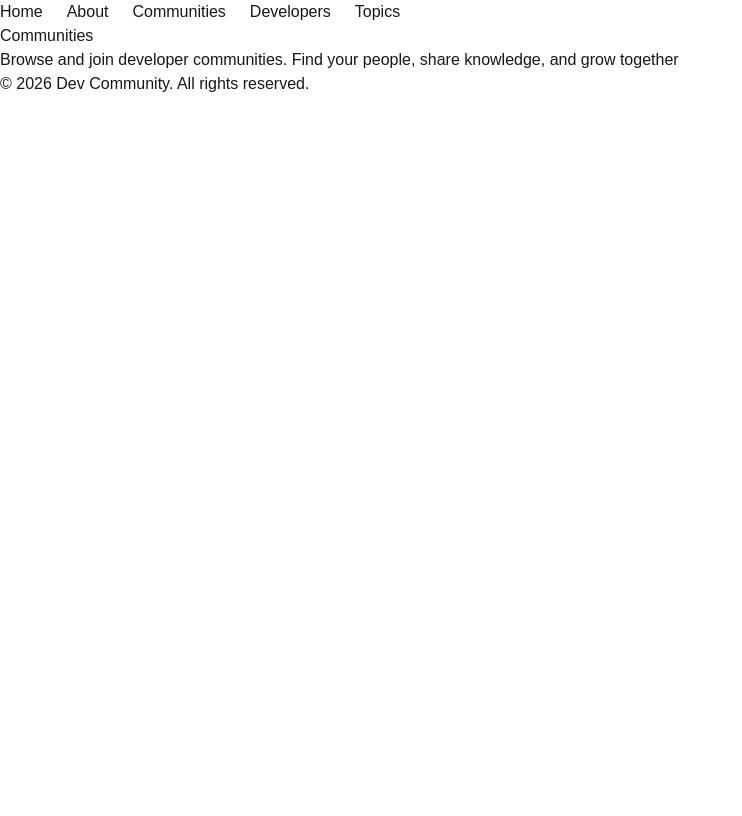
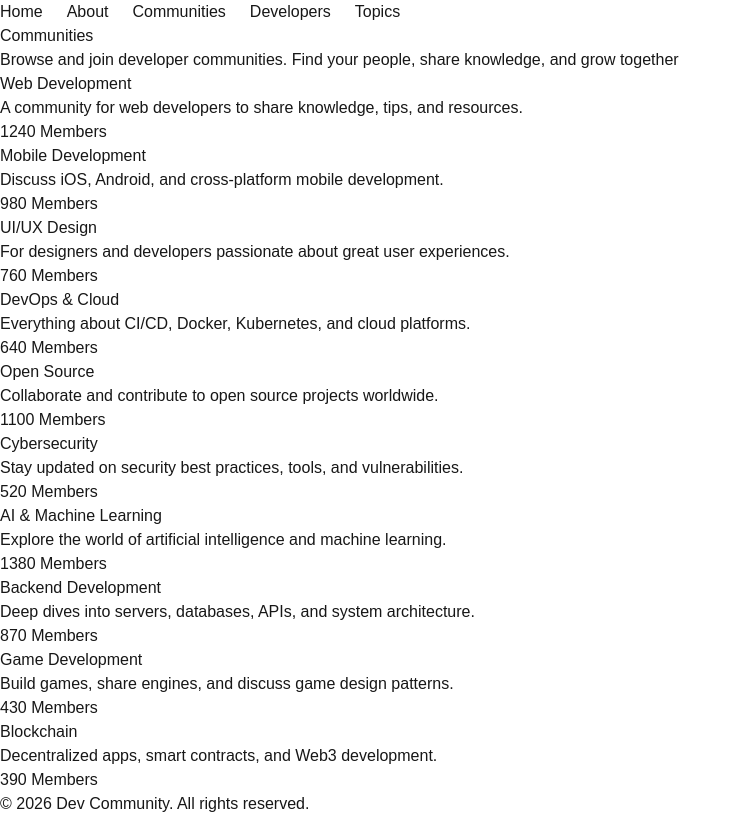
Before and after one commit to NJ015/dev-community-platform, a Next.js app: page /communities in a window 1280 px wide. Shown: the whole page, without its empty margins (0-742 px from the left). Built offline with nearby package versions, Linux system fonts and the light colour scheme.

Commit message:
Add community details and join button functionality

```diff
--- a/app/(public)/communities/[slug]/page.tsx
+++ b/app/(public)/communities/[slug]/page.tsx
@@ -1,8 +1,25 @@
+
+
 import React from 'react'
+import { communities } from '@/data/community'
+import JoinBtn from '@/components/JoinBtn';
 
-const page = () => {
+
+const page = async({params}: {params:Promise<{slug:string}>}) => {
+  const { slug } = await params;
+  const community = communities.find((item)=>item.slug === slug);
+
+  if(!community) {
+    return <div className='text-red-500'>Community not found</div>
+  }
+
   return (
-    <div>page</div>
+    <div>
+      <h1>{community.name}</h1>
+      <p>{community.description}</p>
+      <p>{community.memberCount} Members</p>
+      <JoinBtn />
+    </div>
   )
 }
 
--- a/app/(public)/communities/page.tsx
+++ b/app/(public)/communities/page.tsx
@@ -1,11 +1,21 @@
 import React from 'react'
+import { communities } from '@/data/community'
+import Community_Card from '@/components/Community_Card'
 
 const page = () => {
   return (
     <>
     <h1>Communities</h1>
     <p>Browse and join developer communities. Find your people, share knowledge, and grow together</p>
-
+    <div>
+      <ul>
+        {communities.map((community)=>(
+          <li key={community.slug}>
+            <Community_Card id={community.id} name={community.name} slug={community.slug} description={community.description} memberCount={community.memberCount} />
+          </li>
+        ))}
+      </ul>
+    </div>
     </>
   )
 }
--- a/components/Community_Card.tsx
+++ b/components/Community_Card.tsx
@@ -0,0 +1,26 @@
+import Link from 'next/link';
+import React from 'react'
+
+type CommunityCardTypes = {
+    id: string;
+    name: string;
+    slug: string;
+    description: string;
+    memberCount: number;
+}
+
+const Community_Card = ({id, name, slug, description, memberCount}:CommunityCardTypes) => {
+
+  return (
+    <Link href={`/communities/${slug}`}>
+    <div>
+        <h3>{name}</h3>
+        <p>{description}</p>
+        <p>{memberCount} Members</p>
+      </div>
+    </Link>
+  )
+}
+
+
+export default Community_Card
--- /dev/null
+++ b/components/JoinBtn.tsx
@@ -0,0 +1,16 @@
+"use client"
+
+import React from 'react'
+import { useState } from 'react'
+
+
+const JoinBtn = () => {
+    const [joined, setJoined] = useState(false);
+  return (
+      <button className='cursor-pointer' onClick={() => setJoined(!joined)}>
+        {joined ? 'Leave Community' : 'Join Community'}
+      </button>
+  )
+}
+
+export default JoinBtn
```
